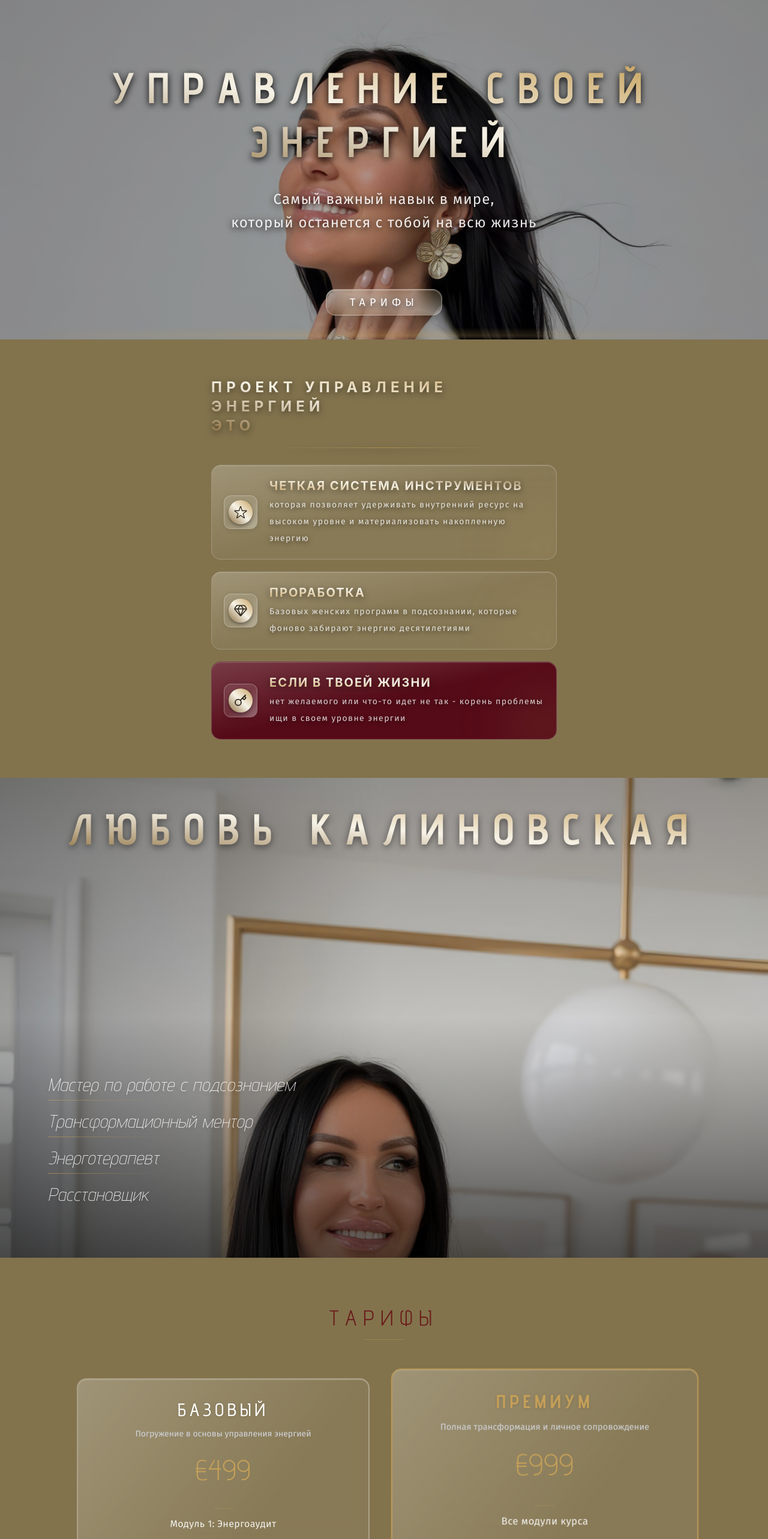
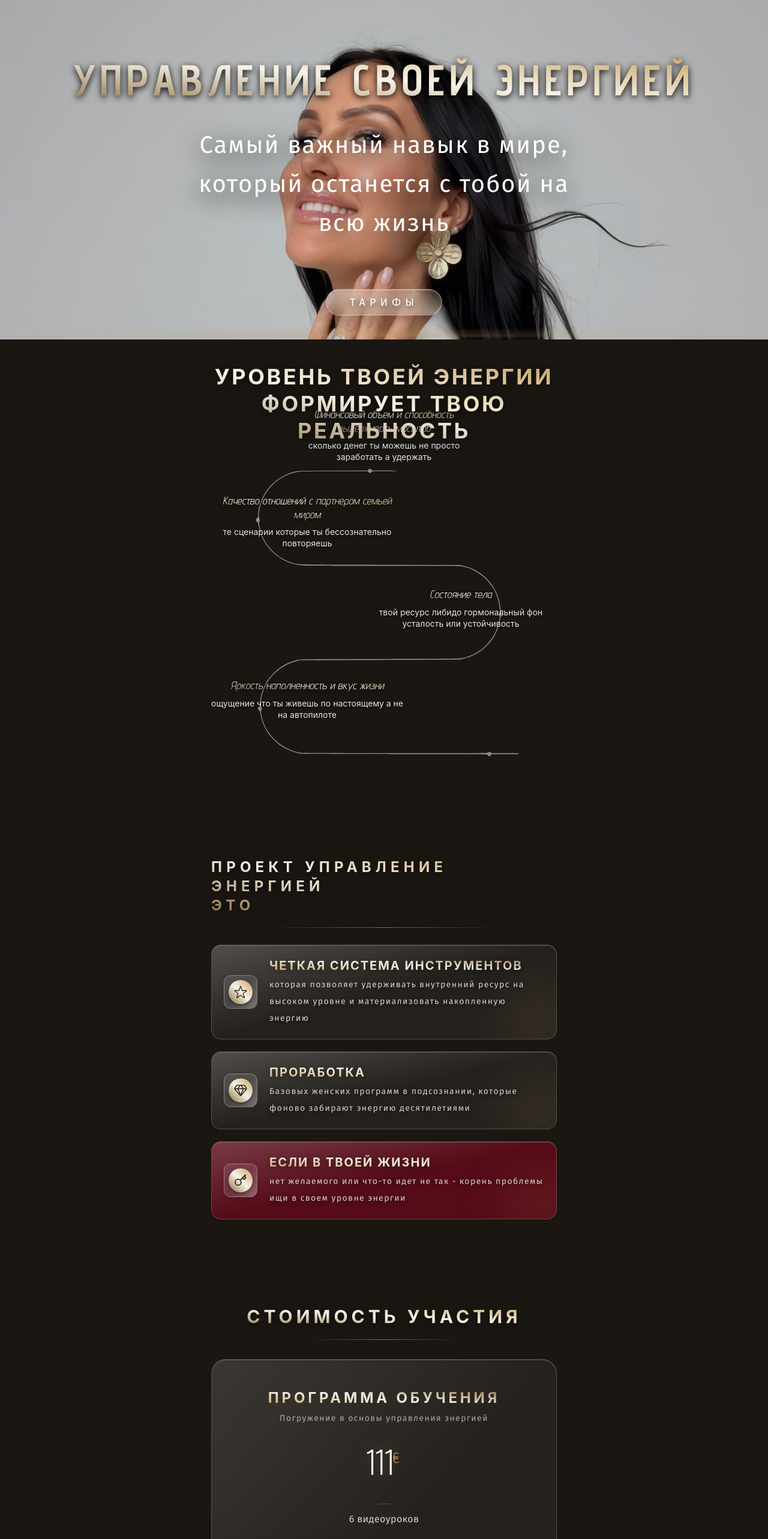
Before and after one commit to Claw99/liubov_course, a React (Vite) app: page / in a window 1280 px wide. Shown: the part 234-2800 px from the top of the page at 60% size. Built offline with nearby package versions, Linux system fonts and the light colour scheme.

Commit message:
feat: changing pages1234

```diff
--- a/src/App.jsx
+++ b/src/App.jsx
@@ -3,14 +3,16 @@ import { Hero1 } from "@/sections/Hero1";
 import { Hero2 } from "@/sections/Hero2";
 import { About } from "@/sections/About";
 import { Pricing } from "@/sections/Pricing";
+import { Roadmap } from "./sections/Roadmap";
 
 function App() {
   return (
     <div className="min-h-screen overflow-x-hidden">
       <Hero1 />
+      <Roadmap />
       <About />
+      <Pricing />
       <Hero2 />
-      <Pricing />
       <main></main>
     </div>
   );
--- a/src/sections/About.jsx
+++ b/src/sections/About.jsx
@@ -46,7 +46,7 @@ export const About = () => {
   ];
 
   return (
-    <section className="bg-background py-16 px-5 overflow-hidden">
+    <section className="bg-[#1a1612] py-16 px-5 overflow-hidden">
       <div className="max-w-xl mx-auto flex flex-col gap-5">
         {/* Заголовок секции */}
         <div className="mb-2 text-center md:text-left">
--- a/src/sections/Hero1.jsx
+++ b/src/sections/Hero1.jsx
@@ -11,12 +11,12 @@ export const Hero1 = () => {
           className="w-full h-full object-cover object-top"
         />
         {/* Затемнение для читаемости текста */}
-        <div className="absolute inset-0 bg-black/30" />
+        <div className="absolute inset-0 bg-black/10" />
       </div>
 
       {/* ИМЯ (Сверху) */}
       <div className="absolute top-10 left-0 w-full z-20 text-center px-4">
-        <p className="font-vibes italic text-3xl text-white drop-shadow-sm opacity-90">
+        <p className="font-vibes italic text-3xl text-white drop-shadow-[0_3px_6px_rgba(0,0,0,1)] opacity-90">
           Любовь Калиновская
         </p>
       </div>
@@ -25,22 +25,21 @@ export const Hero1 = () => {
       <div className="relative z-10 h-full w-full pt-40 flex flex-col justify-center items-center px-6 text-center">
         <h2
           className="
-        font-advent text-5xl sm:text-1xl md:text-7xl uppercase tracking-[0.3em] leading-tight bg-gradient-to-tr from-[#8a6d3b] via-[#f7f3e8] to-[#c5a059] bg-clip-text text-transparent drop-shadow-[0_3px_6px_rgba(0,0,0,1)] font-bold
+        font-advent text-5xl sm:text-1xl md:text-7xl uppercase tracking-[0.1em] leading-tight bg-gradient-to-tr from-[#8a6d3b] via-[#f7f3e8] to-[#c5a059] bg-clip-text text-transparent drop-shadow-[0_3px_6px_rgba(0,0,0,1)] font-bold
         "
         >
-          Управление своей <br /> энергией
+          Управление своей энергией
         </h2>
 
         <p
           className="
-          mt-8 font-fira text-white/90
-
-          text-[clamp(1rem,3vw,1.5rem)]
-          tracking-wider
-          max-w-2xl
-          leading-relaxed
-         drop-shadow-[0_3px_6px_rgba(0,0,0,1)]
-        "
+  mt-8 font-fira text-white
+  text-[clamp(1.25rem,4vw,2.5rem)]
+  tracking-wider
+  max-w-2xl
+  leading-relaxed
+  drop-shadow-[0_10px_20px_rgba(0,0,0,1)]
+"
         >
           Самый важный навык в мире, <br /> который останется с тобой на всю
           жизнь
@@ -56,7 +55,7 @@ export const Hero1 = () => {
             <div
               className="
     absolute inset-0
-    rounded-2xl
+    rounded-full
     border border-white/30
     bg-gradient-to-tr from-[#8a6d3b]/20 via-[#f7f3e8]/40 to-[#c5a059]/20
     backdrop-blur-md
--- a/src/sections/Hero2.jsx
+++ b/src/sections/Hero2.jsx
@@ -15,52 +15,45 @@ export const Hero2 = () => {
         />
         {/* Оверлей для глубины: темный низ и легкий градиент слева */}
         <div className="absolute inset-0 bg-gradient-to-t from-black/60 via-transparent to-black/20" />
-        <div className="absolute inset-0 bg-gradient-to-r from-black/30 via-transparent to-transparent" />
       </div>
 
       {/* ИМЯ (Всегда сверху) */}
       <div className="absolute top-10 left-0 w-full z-20 flex justify-center px-4 text-center">
-        <h1 className="font-advent text-4xl sm:text-6xl md:text-7xl uppercase tracking-[0.3em] leading-tight bg-gradient-to-tr from-[#8a6d3b] via-[#f7f3e8] to-[#c5a059] bg-clip-text text-transparent drop-shadow-[0_3px_6px_rgba(0,0,0,0.5)] font-bold">
-          Любовь Калиновская
+        <h1 className="font-advent text-4xl sm:text-6xl md:text-7xl uppercase tracking-[0.1em] leading-tight bg-gradient-to-tr from-[#8a6d3b] via-[#f7f3e8] to-[#c5a059] bg-clip-text text-transparent drop-shadow-[0_3px_6px_rgba(0,0,0,0.5)] font-bold">
+          Любовь <br></br> Калиновская
         </h1>
       </div>
 
       {/* КОЛОНКА ТЕКСТА (Привязана к низу, чтобы не плавать) */}
       <div className="absolute bottom-20 left-0 w-full z-20 flex flex-col items-start px-8 md:px-20">
         {[
+          "Трансформационный ментор",
+          "Расстановщик",
+          "Энерготерапевт",
           "Мастер по работе с подсознанием",
-          "Трансформационный ментор",
-          "Энерготерапевт",
-          "Расстановщик",
-        ].map((item, i, arr) => (
+        ].map((item, i) => (
           <div key={i} className="flex flex-col items-start group">
             <p
               className="
-        font-advent italic
-        text-2xl md:text-3xl
-        font-extralight
-        text-white/90
+          mt-2 font-fira text-white/90
+          text-xl md:text-3xl
           drop-shadow-md
           tracking-wide
-        py-2
+          py-1
         "
             >
               {item}
             </p>
 
-            {/* Золотая полосочка (Divider) */}
-            {i !== arr.length - 1 && (
             <div
               className="
           w-32 md:w-48
           h-[1px]
-          /* Теперь градиент идет от золота к прозрачности слева направо */
           bg-gradient-to-r from-[#c5a059] via-[#c5a059]/50 to-transparent
           opacity-60
           mb-2
         "
             />
-            )}
           </div>
         ))}
       </div>
--- a/src/sections/Pricing.jsx
+++ b/src/sections/Pricing.jsx
@@ -1,118 +1,108 @@
-import { Check, Flower } from "lucide-react";
+import React from "react";
 
 const plans = [
   {
-    name: "Базовый",
-    price: "499",
+    name: "Программа обучения",
+    price: "111",
     description: "Погружение в основы управления энергией",
     features: [
-      "Модуль 1: Энергоаудит",
-      "Модуль 2: Работа с телом",
-      "Доступ в закрытый чат",
-      "Рабочая тетрадь в PDF",
-    ],
-  },
-  {
-    name: "Премиум",
-    price: "999",
-    description: "Полная трансформация и личное сопровождение",
-    features: [
-      "Все модули курса",
-      "4 личные сессии",
-      "Индивидуальный план питания",
-      "Бессрочный доступ к материалам",
-      "Сертификат о прохождении",
+      "6 видеоуроков",
+      "3 бонусных материала",
+      "Доступ к груповой трансформационной сессии",
+      "Доступ к закрытому чату",
     ],
   },
 ];
 
 export const Pricing = () => {
   return (
-    <section id="pricing" className="bg-background py-20 px-5">
-      <div className="max-w-6xl mx-auto">
-        {/* Заголовок секции */}
-        <div className="text-center mb-16">
-          <h2 className="font-advent text-accent-peony text-4xl uppercase tracking-[0.3em]">
-            Тарифы
-          </h2>
-          <div className="w-16 h-[1px] bg-primary/40 mx-auto mt-4"></div>
+    <section id="pricing" className="bg-[#1a1612] py-20 px-5 overflow-hidden">
+      <div className="max-w-xl mx-auto flex flex-col gap-8">
+        {/* Заголовок секции в стиле проекта */}
+        <div className="text-center">
+          <h3 className="bg-gradient-to-tr from-[#8a6d3b] via-[#f7f3e8] to-[#c5a059] bg-clip-text text-transparent drop-shadow-[0_3px_6px_rgba(0,0,0,0.5)] font-bold text-3xl uppercase tracking-[0.2em]">
+            Стоимость участия
+          </h3>
+          <div className="w-64 h-[1px] bg-gradient-to-r from-transparent via-[#c5a059] to-transparent opacity-60 mt-5 mx-auto" />
         </div>
 
-        {/* Сетка тарифов */}
-        <div className="grid grid-cols-1 md:grid-cols-2 gap-12 max-w-5xl mx-auto items-stretch">
-          {plans.map((plan, key) => {
-            const isPremium = plan.name === "Премиум";
+        {plans.map((plan, index) => (
+          <div key={index} className="relative">
+            {/* Основной стеклянный контейнер тарифа */}
+            <div
+              className="
+              relative
+              bg-white/5
+              backdrop-blur-[12px]
+              border border-white/20
+              rounded-3xl
+              p-8 md:p-12
+              overflow-hidden
+              shadow-[inset_0_1px_1px_rgba(255,255,255,0.2)]
+            "
+            >
+              {/* Контент тарифа */}
+              <div className="relative z-10 flex flex-col items-center text-center">
+                {/* Название */}
+                <h4 className="bg-gradient-to-bl from-[#8a6d3b] via-[#f7f3e8] to-[#c5a059] bg-clip-text text-transparent text-2xl font-bold uppercase tracking-[0.2em] mb-2">
+                  {plan.name}
+                </h4>
 
-            return (
-              <div
-                key={key}
-                className={`relative flex flex-col h-full rounded-2xl p-8 overflow-hidden transition-all duration-700
-            /* ПРИМЕНЯЕМ ЭФФЕКТ СТЕКЛА ВМЕСТО СТАРЫХ ЦВЕТОВ */
-            bg-white/5 backdrop-blur-[12px] border transition-all duration-500
-            shadow-[inset_0_1px_1px_rgba(255,255,255,0.2)]
-            ${
-              isPremium
-                ? "border-primary/80  border-2 scale-105 z-10 shadow-[0_20px_50px_rgba(197,160,89,0.15)]"
-                : "border-white/30 border-2"
-            }`}
-              >
-                {/* ТОТ САМЫЙ БЛИК: теперь внутри карточек тарифов */}
-                <div className="absolute inset-0 bg-gradient-to-br from-white/20 via-transparent to-transparent opacity-100 pointer-events-none" />
-
-                {/* Содержимое (z-10 чтобы быть над бликом) */}
-                <div className="relative z-10 flex flex-col h-full">
-                  {/* Шапка тарифа */}
-                  <div className="mb-10 text-center">
-                    <h3
-                      className={`font-advent text-3xl uppercase tracking-[0.2em] drop-shadow-sm ${
-                        /* Если Премиум — золото, если Базовый — яркая слоновая кость */
-                        isPremium
-                          ? "text-primary font-bold"
-                          : "text-white font-medium opacity-100"
-                      }`}
-                    >
-                      {plan.name}
-                    </h3>
-                    <p className="font-fira text-sm text-gray-300 mt-3 leading-relaxed">
+                <p className="font-fira text-white/60 text-sm tracking-widest mb-8">
                   {plan.description}
                 </p>
-                    <div className="mt-6 text-5xl font-light text-primary font-advent">
-                      €{plan.price}
-                    </div>
+
+                {/* Цена */}
+                <div className="text-6xl font-advent text-white mb-10 flex items-start justify-center">
+                  <span className="drop-shadow-[0_0_15px_rgba(197,160,89,0.3)]">
+                    {plan.price}
+                  </span>
+                  <span className="text-2xl mt-2 mr-1 text-[#c5a059]">€</span>
                 </div>
 
-                  {/* Список возможностей */}
-                  <ul className="flex-grow space-y-6">
-                    {plan.features.map((feature, featureKey) => (
-                      <li
-                        key={featureKey}
-                        className="flex flex-col items-center gap-3 text-center"
-                      >
-                        <div className="w-8 h-[1px] bg-primary/30"></div>
-                        <span className="font-fira text-white/90 text-sm md:text-base leading-[1.6] tracking-wide">
+                {/* Список фич (стилизованный под твои точки) */}
+                <ul className="w-full space-y-6 mb-12">
+                  {plan.features.map((feature, fKey) => (
+                    <li key={fKey} className="flex flex-col items-center gap-3">
+                      <div className="w-8 h-[1px] bg-gradient-to-r from-transparent via-[#c5a059] to-transparent opacity-40" />
+                      <span className="font-fira text-white/80 text-sm md:text-base tracking-wide leading-relaxed">
                         {feature}
                       </span>
                     </li>
                   ))}
                 </ul>
 
-                  {/* Кнопка */}
+                {/* Кнопка в стиле "тяжелого золота" */}
                 <button
-                    className={`mt-12 w-full py-5 rounded-sm font-advent uppercase tracking-[0.2em] text-sm transition-all  border border-primary text-primary hover:bg-primary/10 duration-500
-               `}
+                  className="
+                  group relative
+                  w-full py-5
+                  rounded-xl
+                  overflow-hidden
+                  transition-all duration-500
+                "
                 >
-                    Выбрать программу
+                  {/* Фон кнопки - золото */}
+                  <div className="absolute inset-0 bg-gradient-to-tr from-[#8a6d3b] via-[#f7f3e8] to-[#c5a059] transition-transform duration-500 group-hover:scale-105" />
+
+                  {/* Текст кнопки */}
+                  <span className="relative z-10 text-[#1a1612] font-bold uppercase tracking-[0.2em] text-sm">
+                    Занять место в потоке
+                  </span>
                 </button>
               </div>
 
-                {/* Мягкое свечение внизу для Премиума */}
-                {isPremium && (
-                  <div className="absolute -bottom-20 -right-20 w-64 h-64 bg-primary/10 blur-[80px] rounded-full pointer-events-none" />
-                )}
+              {/* Эффекты стекла (блики внутри карточки) */}
+              <div className="absolute inset-0 bg-gradient-to-br from-white/10 via-transparent to-transparent opacity-100 pointer-events-none" />
+              <div className="absolute -bottom-20 -right-20 w-64 h-64 bg-[#c5a059]/10 blur-[80px] rounded-full pointer-events-none" />
             </div>
-            );
-          })}
           </div>
+        ))}
+
+        {/* Подпись под тарифом */}
+        <p className="text-center text-white/30 font-fira text-xs tracking-[0.2em] uppercase">
+          * Доступ к материалам открывается сразу после оплаты
+        </p>
       </div>
     </section>
   );
--- /dev/null
+++ b/src/sections/Roadmap.jsx
@@ -0,0 +1,95 @@
+export const Roadmap = () => {
+  const steps = [
+    {
+      id: 1,
+      title: "Финансовый объем и способность выдерживать масштаб",
+      desc: "сколько денег ты можешь не просто заработать а удержать",
+      top: "20%", // Позиция по вертикали
+      left: "50%", // Центр, но можешь менять (например 45% или 55%)
+    },
+    {
+      id: 2,
+      title: "Качество отношений с партнером семьей миром",
+      desc: "те сценарии которые ты бессознательно повторяешь",
+      top: "38%",
+      left: "40%",
+    },
+    {
+      id: 3,
+      title: "Состояние тела",
+      desc: "твой ресурс либидо гормональный фон усталость или устойчивость",
+      top: "56%",
+      left: "60%",
+    },
+    {
+      id: 4,
+      title: "Яркость наполненность и вкус жизни",
+      desc: "ощущение что ты живешь по настоящему а не на автопилоте",
+      top: "75%",
+      left: "40%",
+    },
+  ];
+
+  return (
+    <section className="relative min-h-[100vh] w-full bg-[#1a1612] py-10 overflow-hidden">
+      {/* 1. ФОН И ЗМЕЯ */}
+      <div className="absolute inset-0 z-0">
+        <img
+          src="/Snake3.svg"
+          alt="Roadmap Line"
+          className="w-full h-full object-contain opacity-50"
+        />
+        {/* Затемнение краев */}
+        <div className="absolute inset-0" />
+      </div>
+
+      {/* 2. КОНТЕЙНЕР ДЛЯ ТЕКСТА (Растянут так же как змея) */}
+      <div className="absolute inset-0 z-10 pointer-events-none">
+        {steps.map((step) => (
+          <div
+            key={step.id}
+            style={{ top: step.top, left: step.left }}
+            className="absolute -translate-x-1/2 -translate-y-1/2 w-[80%] max-w-[320px] text-center"
+          >
+            {/* Большой и жирный текст */}
+            <h3 className="bg-gradient-to-tr from-[#8a6d3b] via-[#f7f3e8] to-[#c5a059] bg-clip-text text-transparent text-lg  font-advent italic leading-tight mb-2 drop-shadow-[0_2px_4px_rgba(0,0,0,0.8)]">
+              {step.title}
+            </h3>
+
+            {/* Текст поменьше и нормал */}
+            <p className="text-white/90 text-sm font-normal leading-snug drop-shadow-[0_1px_2px_rgba(0,0,0,0.8)]">
+              {step.desc}
+            </p>
+          </div>
+        ))}
+      </div>
+
+      {/* Заголовок секции */}
+      <div className="relative z-20 text-center mb-10">
+        <h2
+          className="
+  /* 1. ГРАДИЕНТ (Золото и Жемчуг) */
+  bg-gradient-to-tr from-[#8a6d3b] via-[#f7f3e8] to-[#c5a059]
+  bg-clip-text
+  text-transparent
+
+  /* 2. СТИЛЬ: Менее жирно, компактнее */
+  text-2xl md:text-4xl
+  font-bold
+  uppercase
+  tracking-[0.1em] /* Минимальный благородный отступ */
+  leading-tight
+
+  /* 3. АКЦЕНТЫ */
+  drop-shadow-[0_2px_8px_rgba(0,0,0,0.6)]
+  text-center
+  max-w-2xl
+  mx-auto
+"
+        >
+          Уровень твоей энергии формирует твою реальность
+        </h2>
+      </div>
+    </section>
+  );
+};
```
Also changed, not shown: public/Snake1.png (added), public/Snake3.svg (added). Lines whose indentation alone changed are shown as unchanged.
